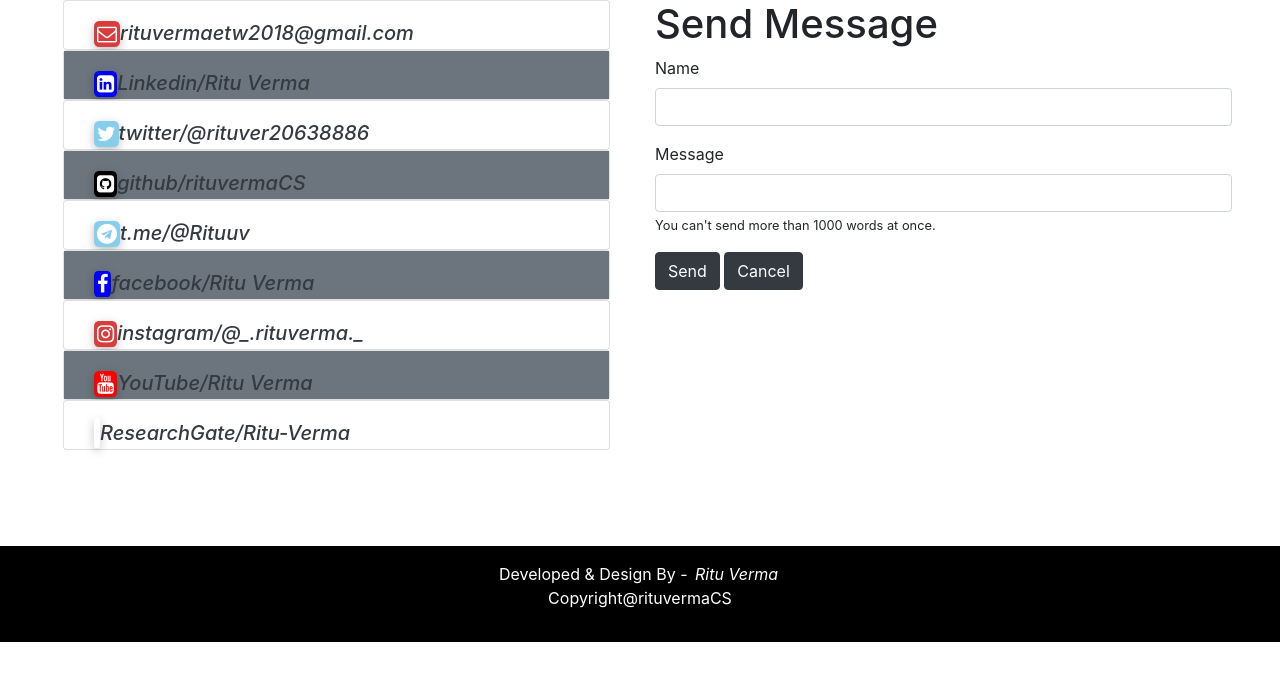
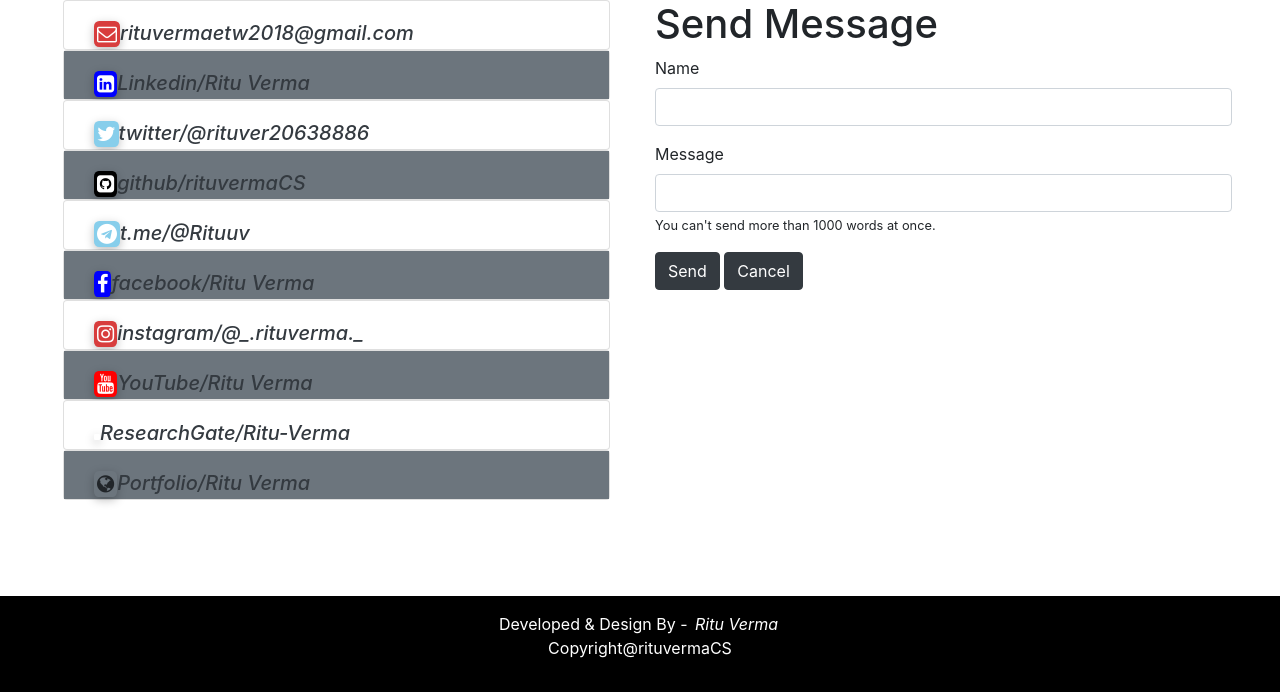
Before and after one commit to rituvermaCS/Portfolio, a Django app: page /contact/ in a window 1280 px wide. Shown: the part 149-841 px from the top of the page. Before the commit the page ends 791 px from the top, so only its background shows below. Run offline with Django 3.2, Linux system fonts and the light colour scheme; some libraries are stand-ins or nearby versions.

Commit message:
Update contact.html

```diff
--- a/templates/contact.html
+++ b/templates/contact.html
@@ -109,7 +109,7 @@
                   <h5 class="card-text">
 				  <li style="float: left; list-style:none; padding-left:10px;">
                 <i class="fa fa-envelope-o"></i></li>
-				  <a href="#"><span class="text-dark" style="font-style: italic;">rituvermaetw2018@gmail.com</span></a></h5>
+				  <a href="mail:rituvermaetw2018@gmail.com"><span class="text-dark" style="font-style: italic;">rituvermaetw2018@gmail.com</span></a></h5>
                </div>
               </div>
 			 <div class="card" style="height:50px; width:100%">
@@ -172,8 +172,16 @@
                 <div class="card-body">
                   <h5 class="card-text">
 				  <li style="float: left; list-style:none; padding-left:10px;">
-                <i class="fab fa-researchgate"></i></li>
+                <i class="fa fa-researchgate"></i></li>
 				  <a href="https://www.researchgate.net/profile/Ritu-Verma-24"><span class="text-dark" style="font-style: italic;">ResearchGate/Ritu-Verma</span></a></h5>
+               </div>
+              </div>
+		<div class="card" style="height:50px; width:100%">
+                <div class="card-body bg-secondary">
+                  <h5 class="card-text">
+				  <li style="float: left; list-style:none; padding-left:10px;">
+                <i class="fa fa-globe"></i></li>
+				  <a href="https://ritu-verma.herokuaoo.com"><span class="text-dark" style="font-style: italic;">Portfolio/Ritu Verma</span></a></h5>
                </div>
               </div>
         </div>
```
